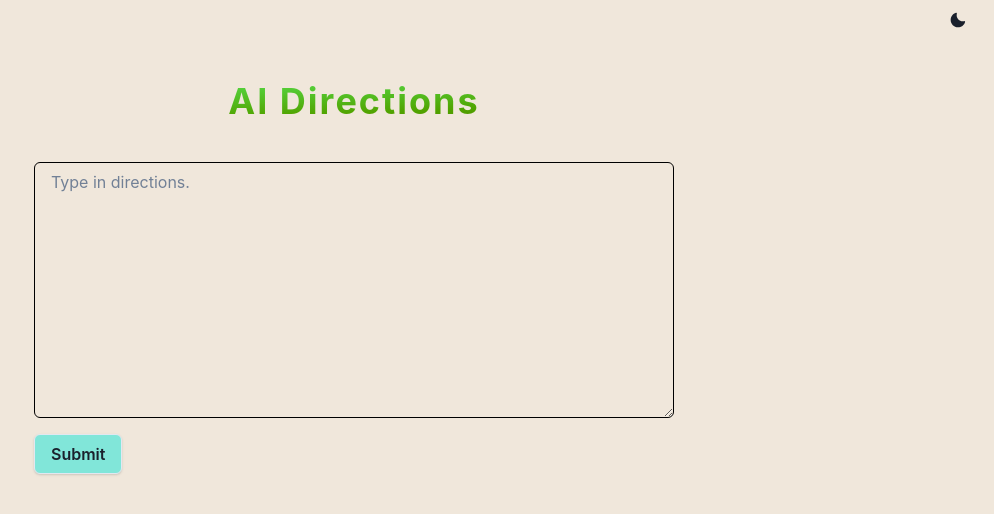
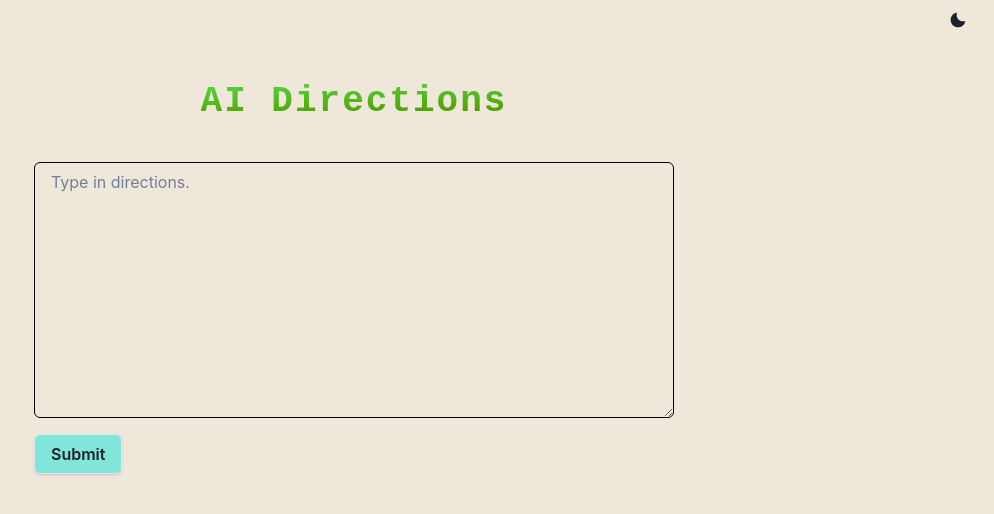
Before and after one commit to Johnnie71/OpenAI, a Next.js app: page / in a window 1280 px wide. Shown: the top 514 px of the page, without its empty margins (286-1280 px from the left). Built offline with nearby package versions, Linux system fonts and the light colour scheme.

Commit message:
changed font style

```diff
--- a/components/Form/AI/AI.jsx
+++ b/components/Form/AI/AI.jsx
@@ -34,7 +34,7 @@ const AI = () => {
 		<Container maxW="container.xl">
 			<ThemeToggle />
 			<Flex align="center" justify="center">
-				<Heading mt={20} className="header">
+				<Heading fontFamily="Roboto Mono, monospace" mt={20} className="header">
 					AI Directions
 				</Heading>
 			</Flex>
```
